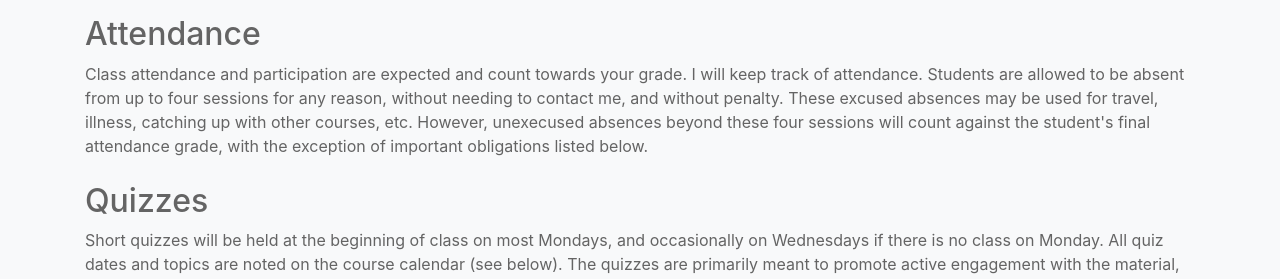
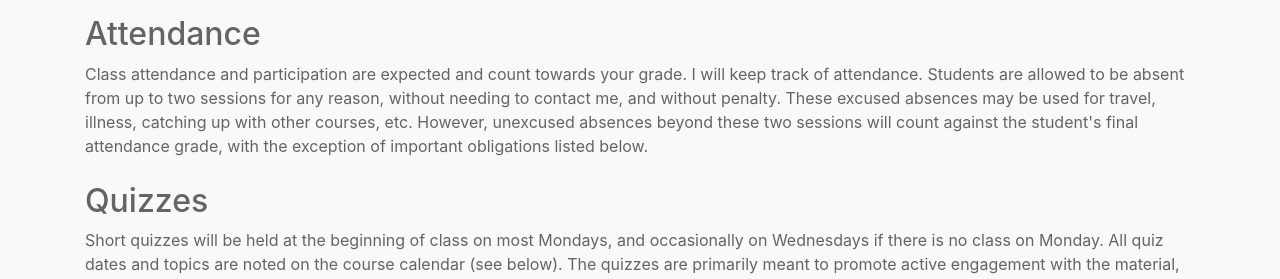
Before and after one commit to cmdowney88/cmdowney88.github.io, a Jekyll site: the page teaching/ling282/fall26/index.html, which Jekyll copies as it is, in a window 1280 px wide and 1400 px high, scrolled down 850 px. Shown: the part 196-475 px from the top of the window. Built offline with Jekyll 4.4.1, drawn with Linux system fonts in a browser that asks for light colours; some of the changed text lies outside the part shown.

Commit message:
ling282: reduce absence allowance to two and reweight project to 40%

```diff
--- a/teaching/ling282/fall26/index.html
+++ b/teaching/ling282/fall26/index.html
@@ -126,9 +126,9 @@
 					<p>
 						Class attendance and participation are expected and count towards your grade.
 						I will keep track of attendance. Students are allowed to be absent from up
-						to four sessions for any reason, without needing to contact me, and without
+						to two sessions for any reason, without needing to contact me, and without
 						penalty. These excused absences may be used for travel, illness, catching up
-						with other courses, etc. However, unexecused absences beyond these four
+						with other courses, etc. However, unexcused absences beyond these two
 						sessions will count against the student's final attendance grade, with the
 						exception of important obligations listed below.
 					</p>
@@ -208,8 +208,8 @@
 					</p>
 					<h2 class="pt-2">Final grading</h2>
 					<ul>
-						<li>40%: Homework assignments</li>
-						<li>30%: Term project</li>
+						<li>40%: Term project</li>
+						<li>30%: Homework assignments</li>
 						<li>20%: In-class quizzes</li>
 						<li>10%: Attendance/participation</li>
 					</ul>
```
